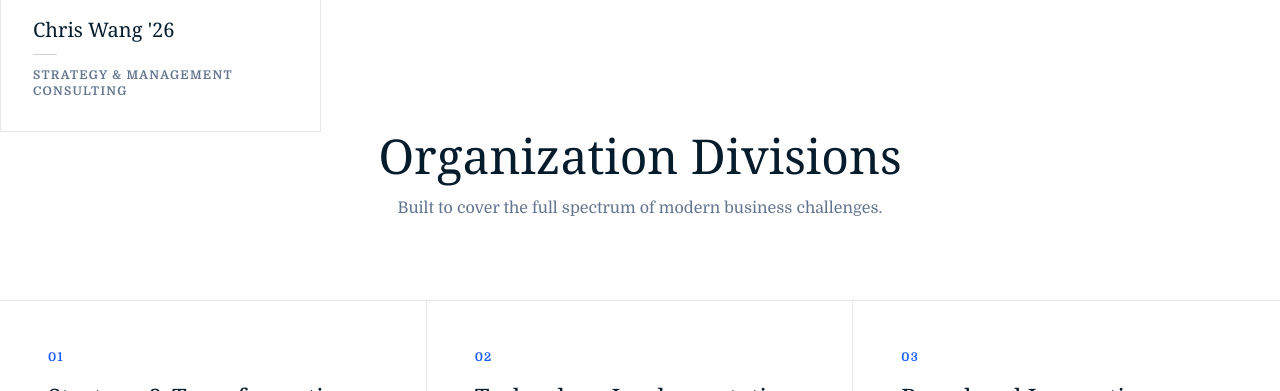
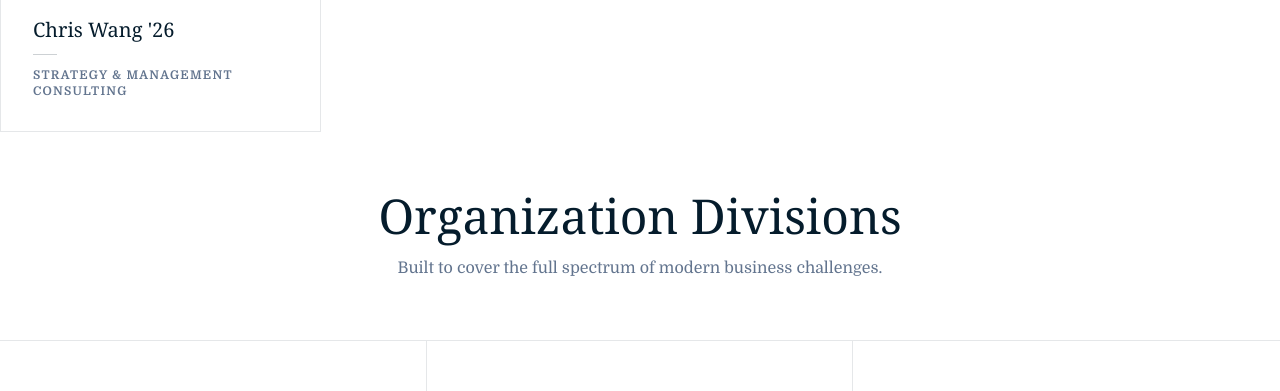
Before and after one commit to ahmed-52/cds, a React (Vite) app in the folder vite-frontend/: page /about in a window 1280 px wide. Shown: the part 8840-9231 px from the top of the page. Built offline with nearby package versions, Linux system fonts and the light colour scheme.

Commit message:
updated spacing

```diff
--- a/vite-frontend/src/components/About/Organization.jsx
+++ b/vite-frontend/src/components/About/Organization.jsx
@@ -25,7 +25,7 @@ const Organization = () => {
     <section className="max-w-[1600px] mx-auto bg-white border-b border-[#051C2C]/10 mb-5">
 
         {/* Header */}
-        <div className="pb-20 px-6 md:px-12 text-center border-b border-[#051C2C]/10">
+        <div className="pb-15 px-6 md:px-12 text-center border-b border-[#051C2C]/10 pt-15">
             <h2 className="text-4xl lg:text-5xl font-serif text-[#051C2C]">Organization Divisions</h2>
             <p className="mt-4 text-slate-500 font-light">Built to cover the full spectrum of modern business challenges.</p>
         </div>
```
